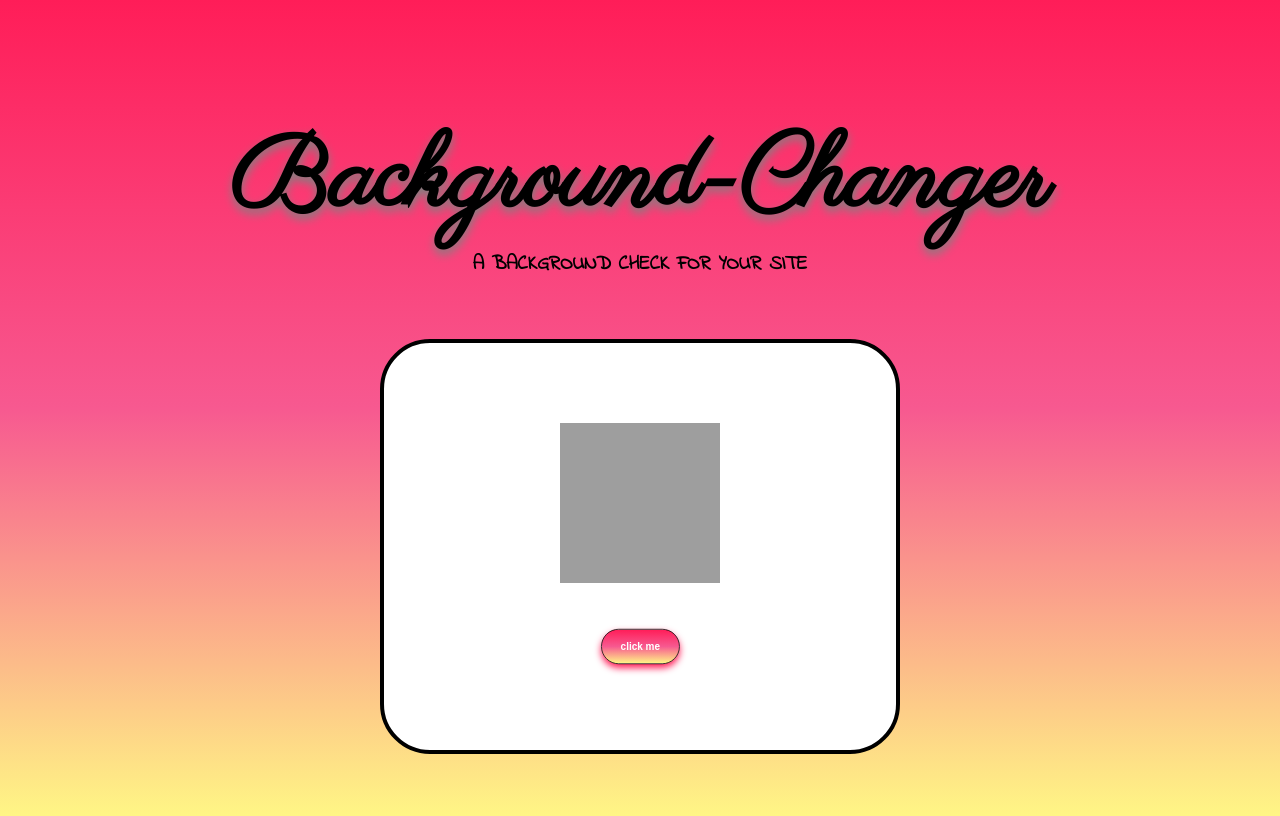
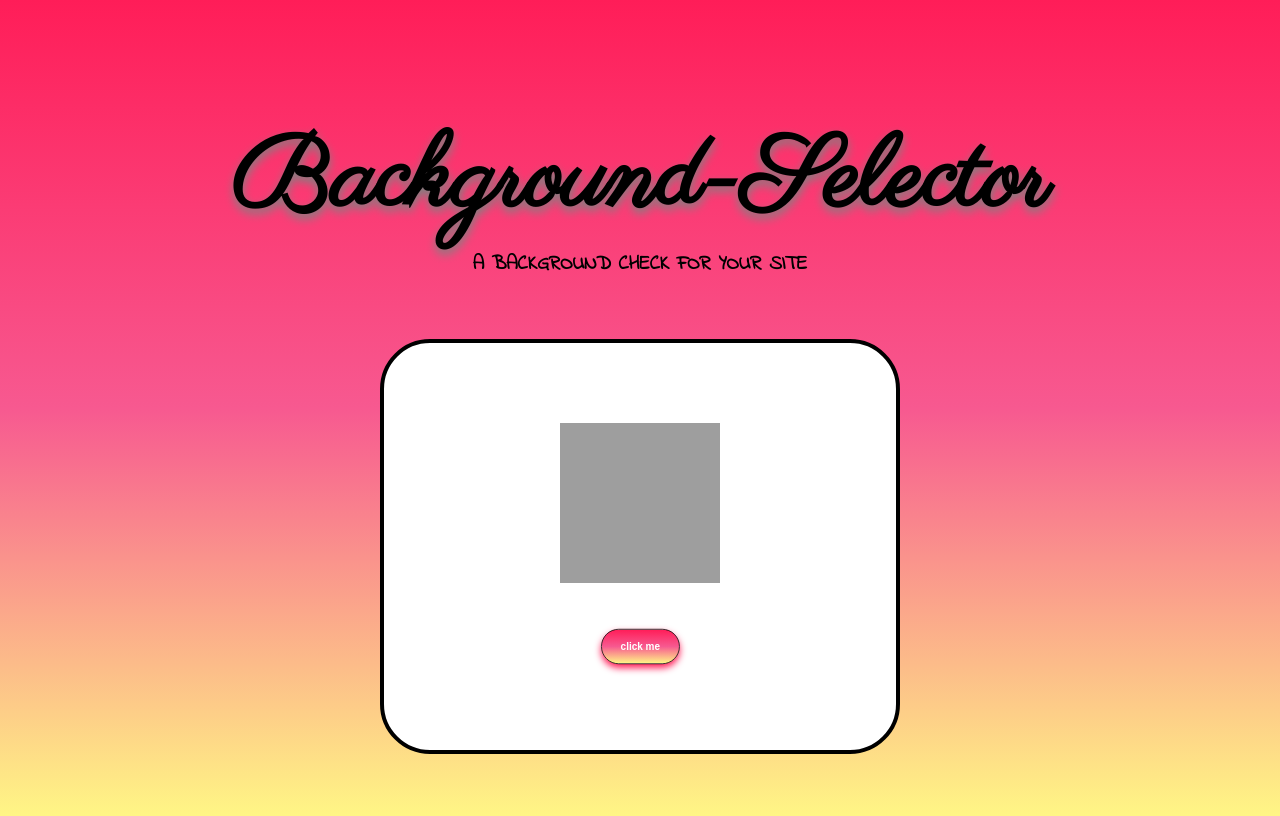
Before and after one commit to y4sh1k4/simplifiproject_7, a plain HTML site: page index.html in a window 1280 px wide. Drawn offline with Linux system fonts and the light colour scheme; grey boxes are pictures that could not be loaded.

Commit message:
third commit

```diff
--- a/index.html
+++ b/index.html
@@ -14,7 +14,7 @@
 </head>
 <body>
     <div class="container">
-        <h1>Background-Changer</h1>
+        <h1>Background-Selector</h1>
         <h5>A background check for your site</h5>
         <div class="box">
             <img src="https://media.tenor.com/pdwuu1tPEH4AAAAC/wave-smile.gif">
```
